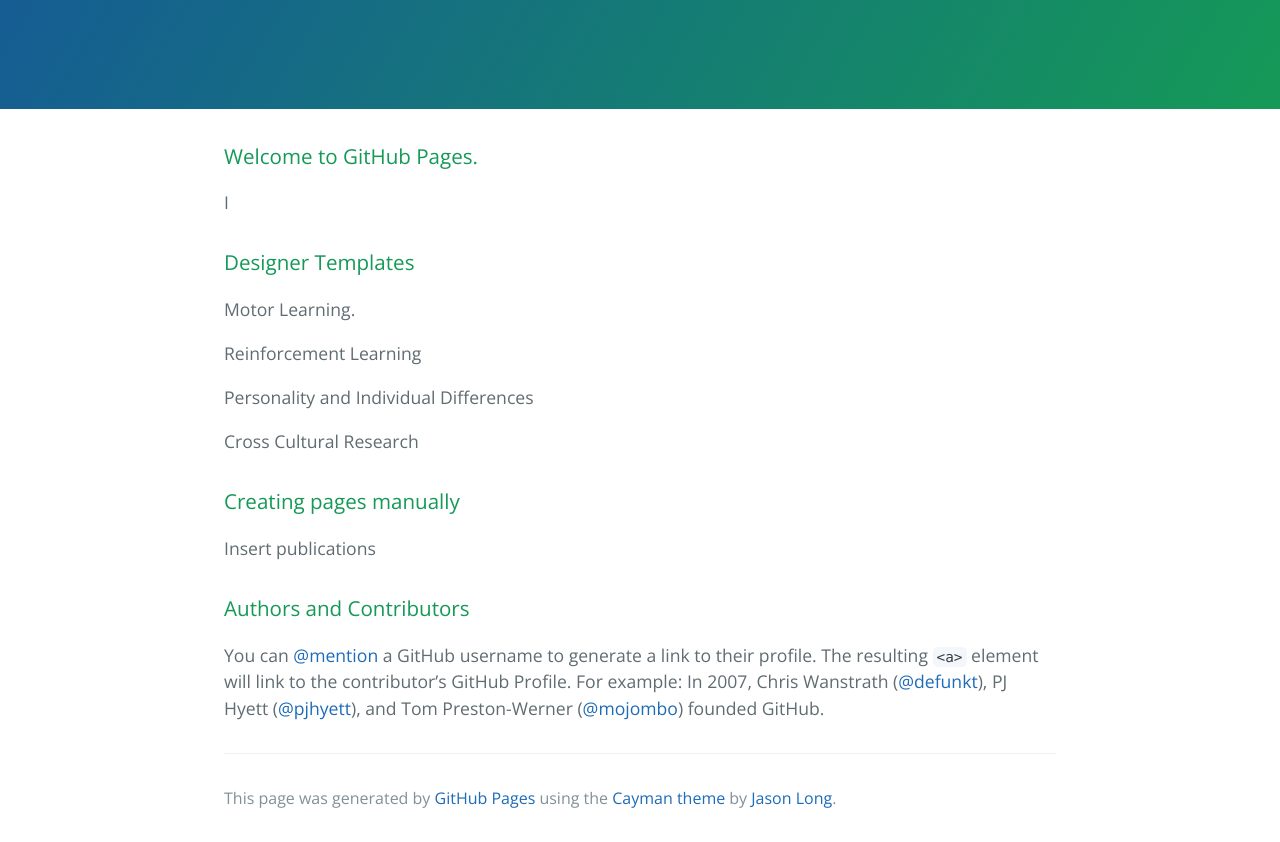
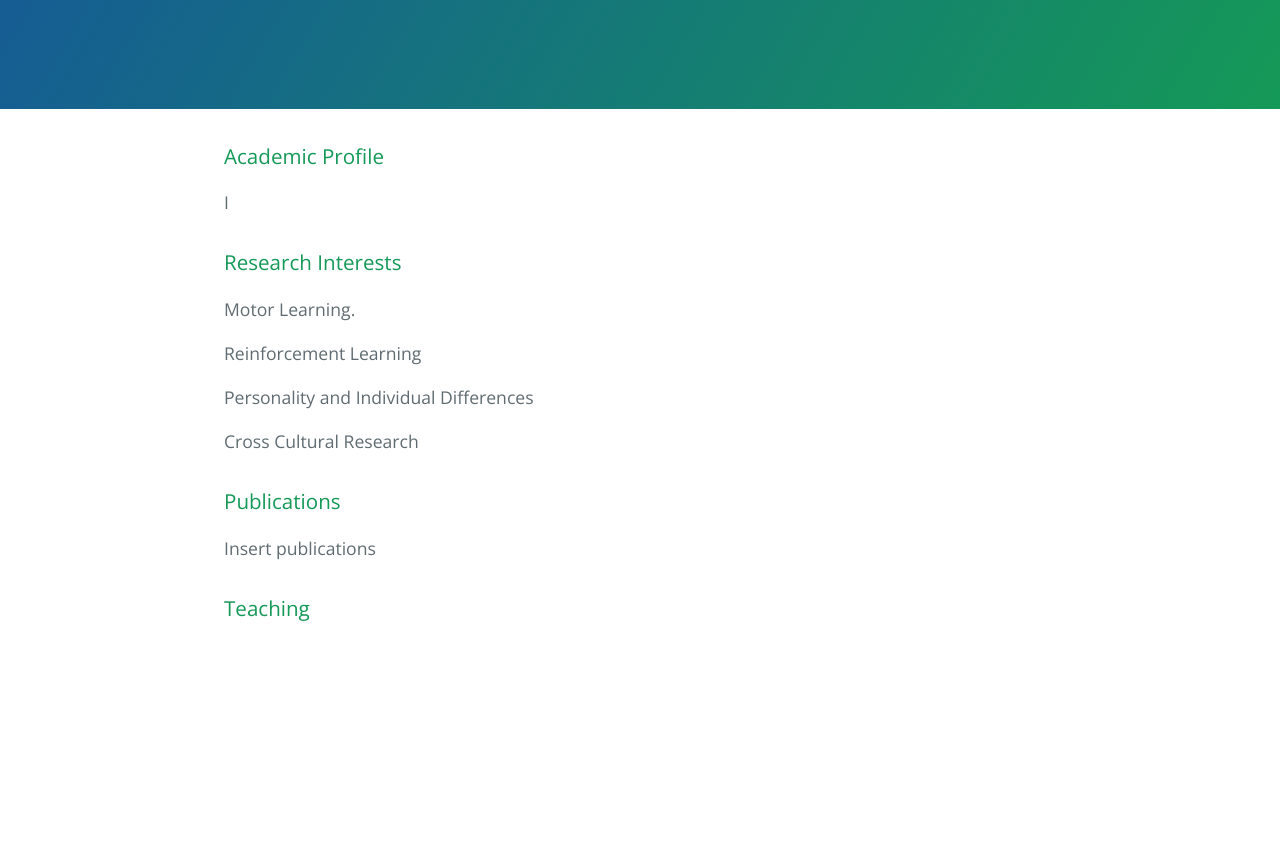
Before and after one commit to harrymanley/harrymanley.github.io, a plain HTML site: page index.html in a window 1280 px wide. Shown: the part 232-1074 px from the top of the page. After the commit the page ends 904 px from the top, so only its background shows below. Drawn offline with nearby package versions, Linux system fonts and the light colour scheme.

Commit message:
Update index.html

```diff
--- a/index.html
+++ b/index.html
@@ -17,12 +17,12 @@ o<!DOCTYPE html>
 
     <section class="main-content">
       <h3>
-<a id="Academic-Profile" class="anchor" href="#Academic-Profile" aria-hidden="true"><span aria-hidden="true" class="octicon octicon-link"></span></a>Welcome to GitHub Pages.</h3>
+<a id="Academic-Profile" class="anchor" href="#Academic-Profile" aria-hidden="true"><span aria-hidden="true" class="octicon octicon-link"></span></a>Academic Profile</h3>
 
 <p>I </p>
 
 <h3>
-<a id="Research-Interests" class="anchor" href="#Research-Interests" aria-hidden="true"><span aria-hidden="true" class="octicon octicon-link"></span></a>Designer Templates</h3>
+<a id="Research-Interests" class="anchor" href="#Research-Interests" aria-hidden="true"><span aria-hidden="true" class="octicon octicon-link"></span></a>Research Interests</h3>
 
 <p>Motor Learning.   </p>
 
@@ -33,21 +33,12 @@ o<!DOCTYPE html>
 <p>Cross Cultural Research  </p>
 
 <h3>
-<a id="Publications" class="anchor" href="#Publications" aria-hidden="true"><span aria-hidden="true" class="octicon octicon-link"></span></a>Creating pages manually</h3>
+<a id="Publications" class="anchor" href="#Publications" aria-hidden="true"><span aria-hidden="true" class="octicon octicon-link"></span></a>Publications</h3>
 
 <p>Insert publications</p>
 
 <h3>
-<a id="Teaching" class="anchor" href="#Teaching" aria-hidden="true"><span aria-hidden="true" class="octicon octicon-link"></span></a>Authors and Contributors</h3>
-
-<p>You can <a href="https://help.github.com/articles/basic-writing-and-formatting-syntax/#mentioning-users-and-teams" class="user-mention">@mention</a> a GitHub username to generate a link to their profile. The resulting <code>&lt;a&gt;</code> element will link to the contributor’s GitHub Profile. For example: In 2007, Chris Wanstrath (<a href="https://github.com/defunkt" class="user-mention">@defunkt</a>), PJ Hyett (<a href="https://github.com/pjhyett" class="user-mention">@pjhyett</a>), and Tom Preston-Werner (<a href="https://github.com/mojombo" class="user-mention">@mojombo</a>) founded GitHub.</p>
-
-      <footer class="site-footer">
-
-        <span class="site-footer-credits">This page was generated by <a href="https://pages.github.com">GitHub Pages</a> using the <a href="https://github.com/jasonlong/cayman-theme">Cayman theme</a> by <a href="https://twitter.com/jasonlong">Jason Long</a>.</span>
-      </footer>
-
-    </section>
+<a id="Teaching" class="anchor" href="#Teaching" aria-hidden="true"><span aria-hidden="true" class="octicon octicon-link"></span></a>Teaching</h3>
 
 
   </body>
```
